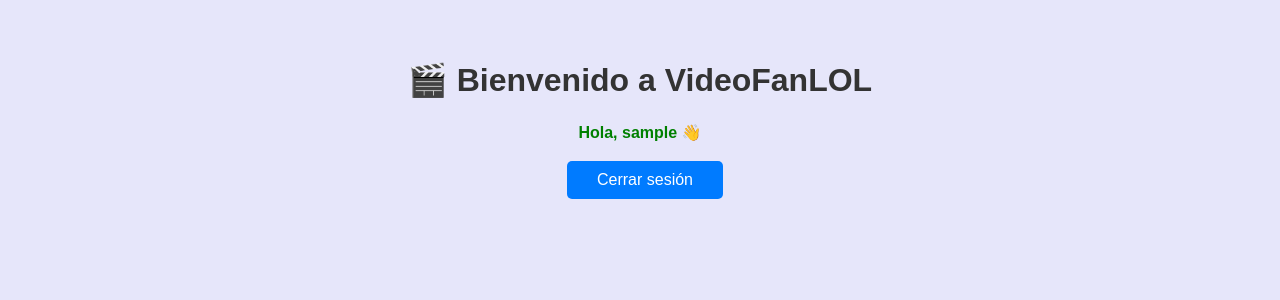
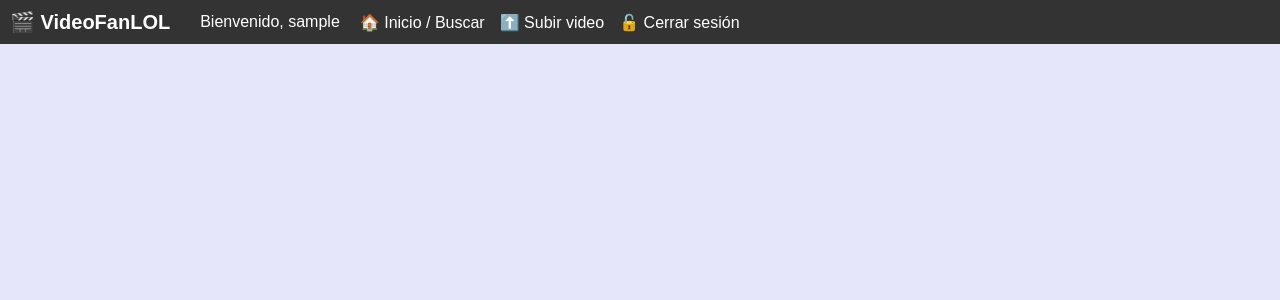
Before and after one commit to FrancoGarcia21/VideoFanLol, a PHP site: page /pages/home.php in a window 1280 px wide. Shown: the top 300 px of the page. Run offline with PHP 8.4, Linux system fonts and the light colour scheme; the visitor is signed in with stand-in values (Sample User, id 1).

Commit message:
Agregue un componente navbar
Realmente no es un componente como tal. Pero como debo reutilizarlo lo entiendo como uno.
Problema, no puedo enlazarlo con el estilos.css . Asi que lo debo agregar en style in line. Que normalmente no es buena practica

```diff
--- a/assets/css/estilos.css
+++ b/assets/css/estilos.css
@@ -171,3 +171,26 @@ button:hover, .btn:hover {
     margin-top: 20px;
     flex-wrap: wrap;
 }
+
+
+/* === NAVBAR === Dejo esto para futuro, no puedo separar el css del navbar porque la funcionalidad include que utilizo
+para hacer un "componente reutilizable " no me renderiza el css cargado al mismo  */
+.navbar {
+    background-color: #333;
+    padding: 10px;
+  }
+
+  .navbar a {
+    color: #fff;
+    text-decoration: none;
+    margin-right: 15px;
+  }
+
+  .navbar a:hover {
+    text-decoration: underline;
+  }
+
+  .navbar span {
+    color: #fff;
+    margin-right: 20px;
+  }
--- a/pages/home.php
+++ b/pages/home.php
@@ -1,5 +1,9 @@
 <?php
-session_start();
+if (session_status() === PHP_SESSION_NONE) {
+  session_start();
+}
+
+include("navbar.php"); //Aca incluyo el navbar en la pagina
 ?>
 <!DOCTYPE html>
 <html lang="es">
@@ -11,17 +15,9 @@ session_start();
 <body>
 
   <div class="container text-center mt-20">
-    <h1>🎬 Bienvenido a VideoFanLOL</h1>
 
-    <?php if (isset($_SESSION["username"])): ?>
-      <p class="alert">Hola, <?= htmlspecialchars($_SESSION["username"]) ?> 👋</p>
-      <a href="../backend/logout.php" class="btn btn-secundario">Cerrar sesión</a>
-    <?php else: ?>
-      <div class="grupo-links mt-20">
-        <a href="register.php" class="btn btn-primary">Registrarse</a>
-        <a href="login.php" class="btn btn-secundario">Iniciar sesión</a>
-      </div>
-    <?php endif; ?>
+
+
   </div>
 
 </body>
--- /dev/null
+++ b/pages/navbar.php
@@ -0,0 +1,24 @@
+<?php
+if (session_status() === PHP_SESSION_NONE) {
+    session_start();
+}
+?>
+
+<nav style="background-color: #333; padding: 10px; display: flex; align-items: center; flex-wrap: wrap;">
+    <span style="color: #fff; font-weight: bold; margin-right: 30px; font-size: 20px;">
+        🎬 VideoFanLOL
+    </span>
+
+    <?php if (isset($_SESSION['username'])): ?>
+        <span style="color: #fff; margin-right: 20px;">
+            Bienvenido, <?= htmlspecialchars($_SESSION['username']) ?>
+        </span>
+        <a href="home.php" style="color: #fff; margin-right: 15px; text-decoration: none;">🏠 Inicio / Buscar</a>
+        <a href="subir.php" style="color: #fff; margin-right: 15px; text-decoration: none;">⬆️ Subir video</a>
+        <a href="../backend/logout.php" style="color: #fff; text-decoration: none;">🔓 Cerrar sesión</a>
+    <?php else: ?>
+        <a href="home.php" style="color: #fff; margin-right: 15px; text-decoration: none;">🏠 Inicio / Buscar</a>
+        <a href="login.php" style="color: #fff; margin-right: 15px; text-decoration: none;">🔐 Iniciar sesión</a>
+        <a href="register.php" style="color: #fff; text-decoration: none;">📝 Registrarse</a>
+    <?php endif; ?>
+</nav>
```
Also changed, not shown: pages/login.php (+27 -14 lines), pages/register.php (+26 -3 lines).
